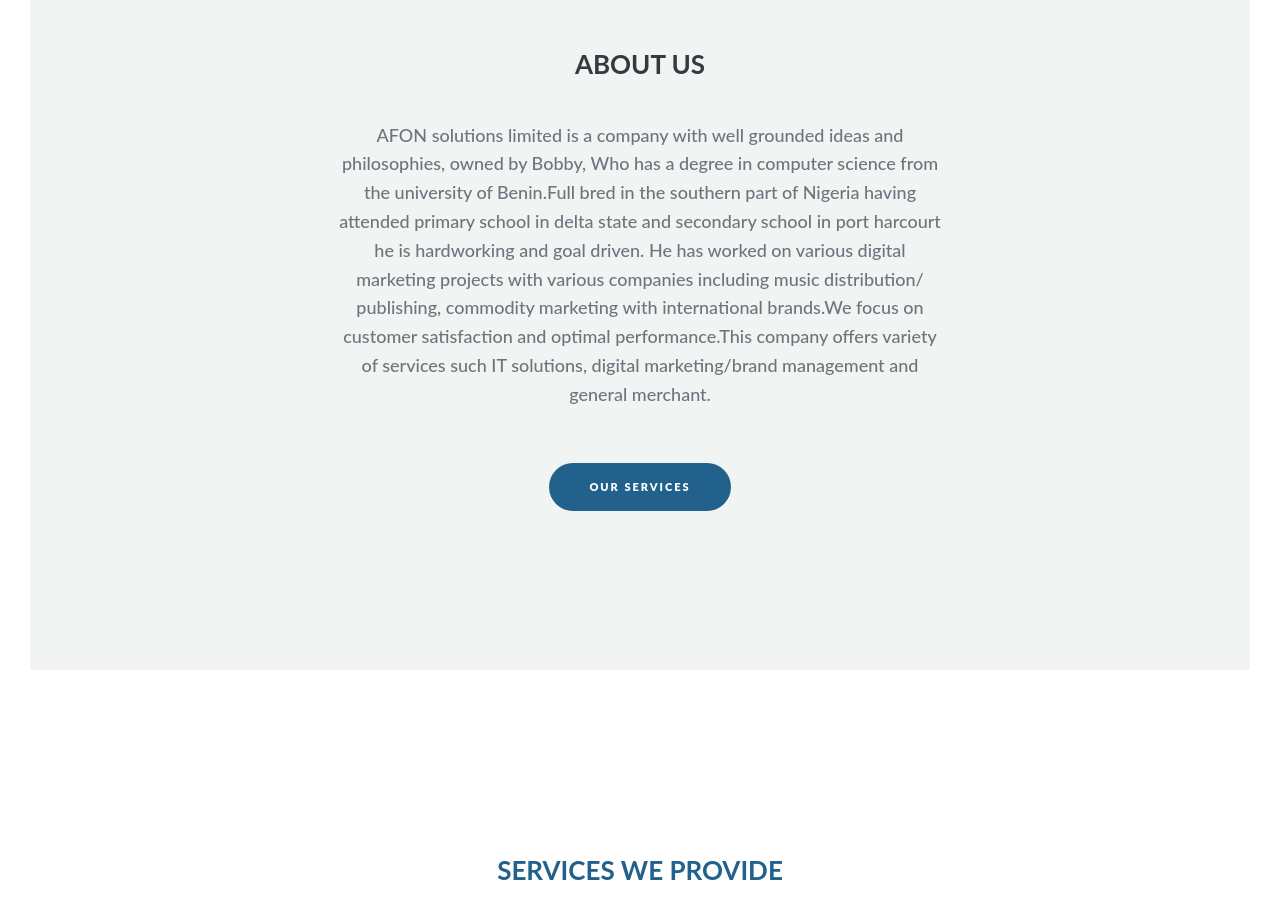
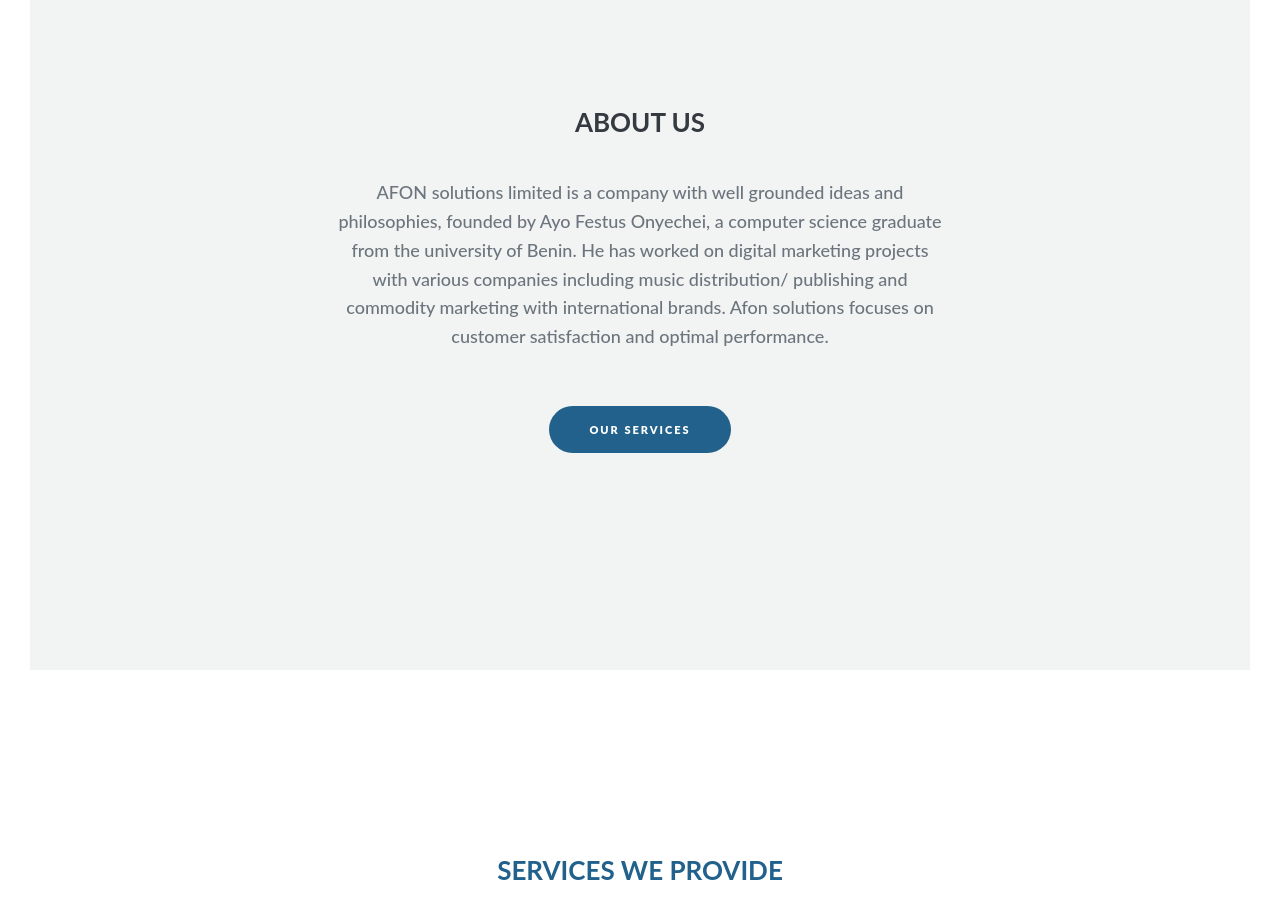
Before and after one commit to opeodedeyi/afonSolution, a plain HTML site: page index.html in a window 1280 px wide. Shown: the part 880-1799 px from the top of the page. Drawn offline with Linux system fonts and the light colour scheme.

Commit message:
final changes made

```diff
--- a/index.html
+++ b/index.html
@@ -38,7 +38,7 @@
     <div class="section-about" id="section-about">
       <div class="section-about-container">
         <span class="section-about-main">ABOUT US</span>
-        <span class="section-about-sub">AFON solutions limited is a company  with well grounded ideas and philosophies, owned by Bobby, Who has a degree in computer science from the university of Benin.Full bred in the southern  part of Nigeria having attended primary school in delta state and secondary school in port harcourt he is hardworking and goal driven. He has worked on various digital marketing projects with various companies including music distribution/ publishing, commodity marketing with international brands.We focus on customer satisfaction and optimal performance.This company offers variety of  services such IT solutions, digital marketing/brand management and general merchant.</span>
+        <span class="section-about-sub">AFON solutions limited is a company  with well grounded ideas and philosophies, founded by Ayo Festus Onyechei, a computer science graduate from the university of Benin. He has worked on digital marketing projects with various companies including music distribution/ publishing and commodity marketing with international brands. Afon solutions focuses on customer satisfaction and optimal performance.</span>
       </div>
 
       <a href="#section-services" class="btn btn--blue btn--animated">
```
